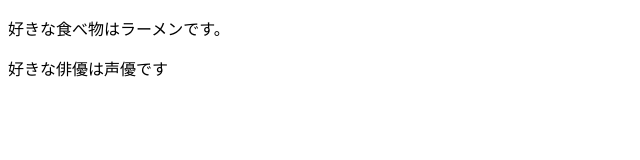
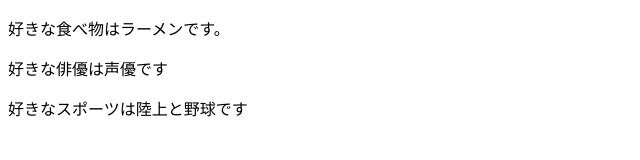
Before and after one commit to SeinoHikaru/command-practice, a plain HTML site: page index.html in a window 1280 px wide. Shown: the whole page, without its empty margins (0-640 px from the left). Drawn offline with Linux system fonts and the light colour scheme.

Commit message:
好きなスポーツを追記＆修正

```diff
--- a/index.html
+++ b/index.html
@@ -8,5 +8,6 @@
 <body>
     <p>好きな食べ物はラーメンです。</p>
     <p>好きな俳優は声優です</p>
+    <p>好きなスポーツは陸上と野球です</p>
 </body>
 </html>
```
